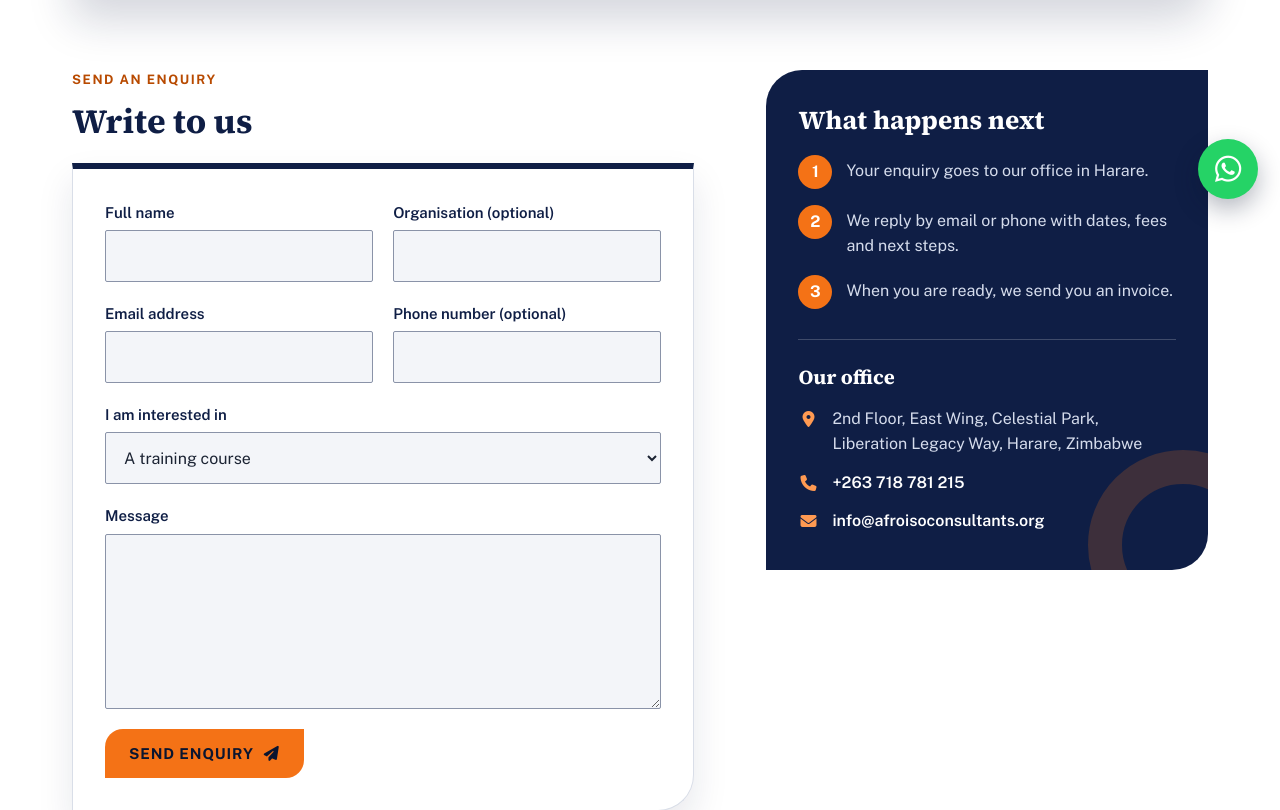
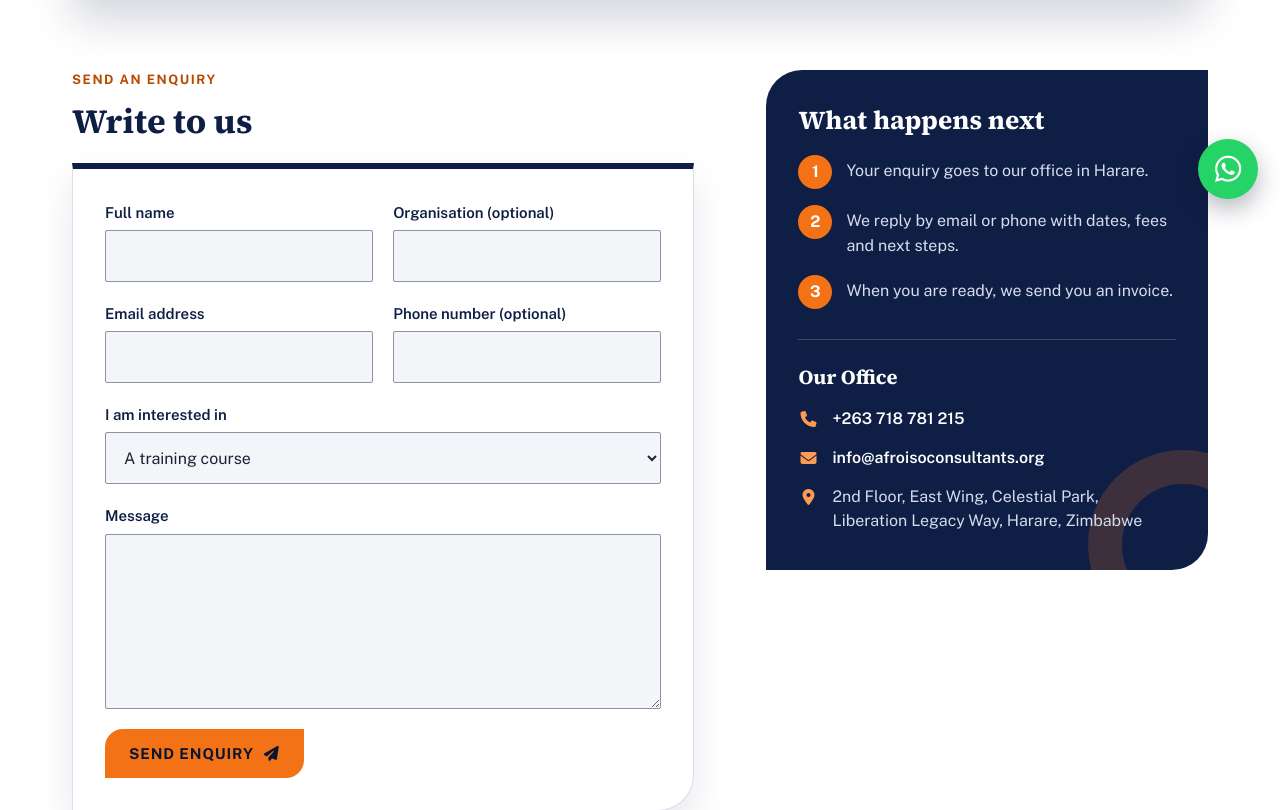
Before and after one commit to dimokecharles/afroiso-site, a Laravel app: page /contact in a window 1280 px wide. Shown: the part 579-1389 px from the top of the page. Run offline with Laravel 12, Linux system fonts and the light colour scheme; data comes from the database, SQL or seed files in the repository.

Commit message:
Contact page: office details order

```diff
--- a/public/css/site.css
+++ b/public/css/site.css
@@ -519,7 +519,7 @@ dd { margin: 4px 0 0; color: var(--muted); }
 .map__panel p { color: var(--pale); }
 @media (max-width: 860px) {
     .map iframe { height: 380px; }
-    .map__holder { position: static; max-width: none; padding: 0; }
+    .map .map__holder { position: static; max-width: none; padding: 0; }
     .map__panel { width: 100%; border-radius: 0; box-shadow: none; padding: 30px 32px; }
 }
 @media (max-width: 640px) {
--- a/resources/views/pages/contact.blade.php
+++ b/resources/views/pages/contact.blade.php
@@ -116,11 +116,11 @@
                 <li><span>2</span><p>We reply by email or phone with dates, fees and next steps.</p></li>
                 <li><span>3</span><p>When you are ready, we send you an invoice.</p></li>
             </ol>
-            <h3>Our office</h3>
+            <h3>Our Office</h3>
             <ul class="office__list">
-                <li><i class="fa-solid fa-location-dot" aria-hidden="true"></i><span>{{ config('afroiso.address') }}</span></li>
                 <li><i class="fa-solid fa-phone" aria-hidden="true"></i><a href="tel:{{ config('afroiso.phone_link') }}">{{ config('afroiso.phone') }}</a></li>
                 <li><i class="fa-solid fa-envelope" aria-hidden="true"></i><a href="mailto:{{ config('afroiso.email') }}">{{ config('afroiso.email') }}</a></li>
+                <li><i class="fa-solid fa-location-dot" aria-hidden="true"></i><span>{{ config('afroiso.address') }}</span></li>
             </ul>
         </aside>
     </div>
```
